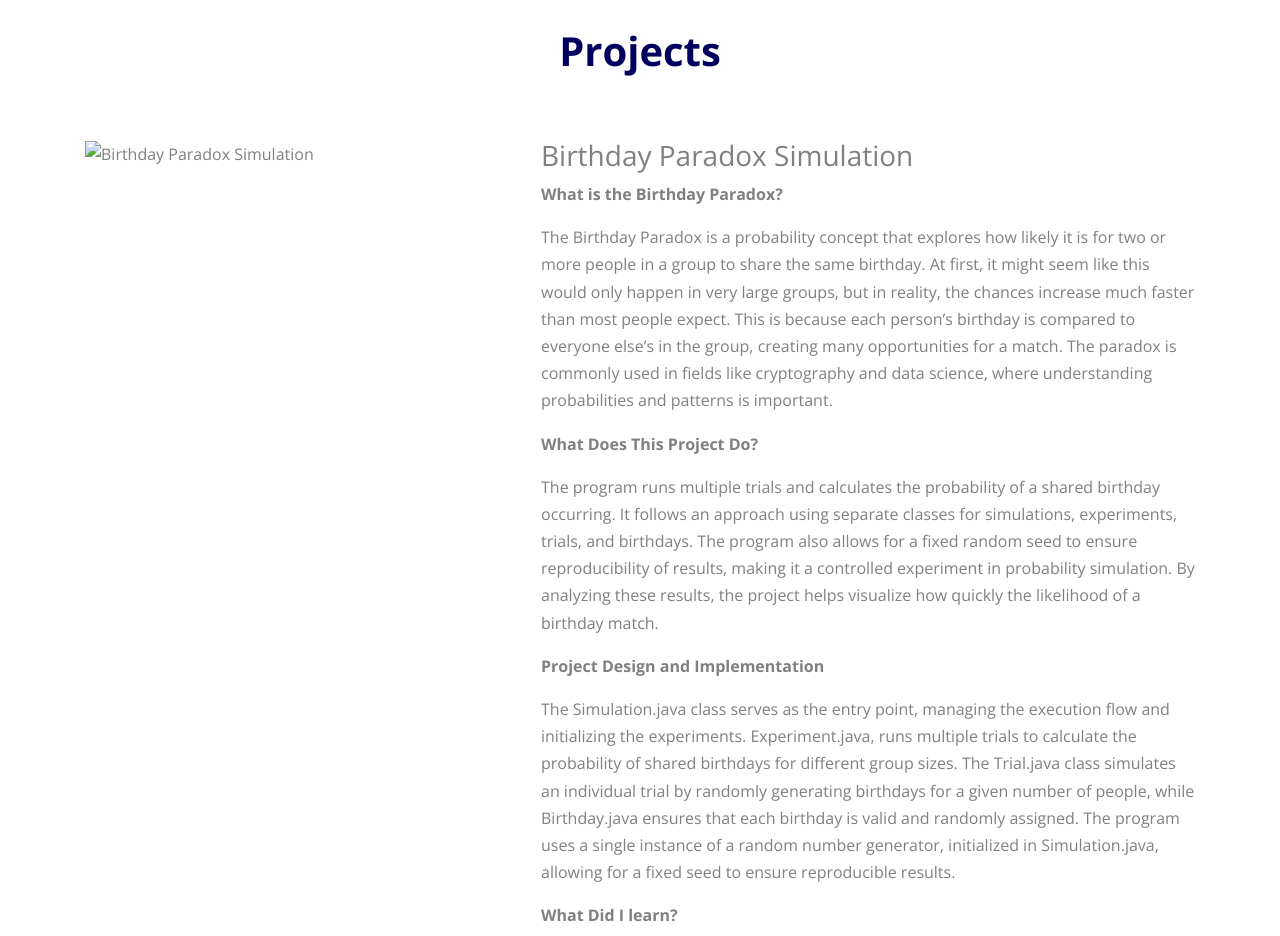
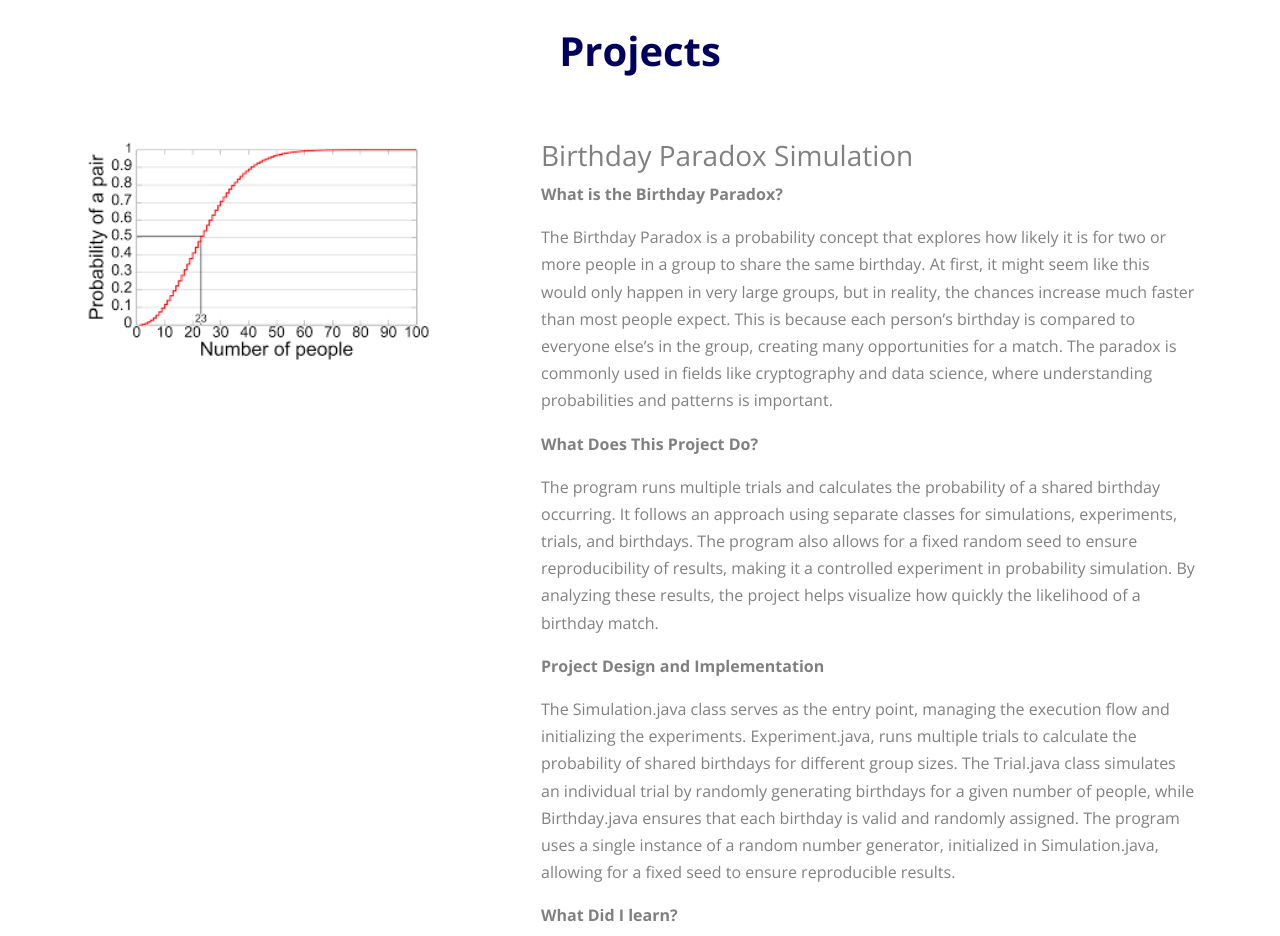
Before and after one commit to phariri/phariri.github.io, a plain HTML site: page index.html in a window 1280 px wide. Shown: the part 1240-2176 px from the top of the page. Drawn offline with nearby package versions, Linux system fonts and the light colour scheme; a script that the page names is missing; files whose address does not match are found by name.

Commit message:
feat: add image for project 1

```diff
--- a/index.html
+++ b/index.html
@@ -138,7 +138,8 @@
         <div class="row">
           <div class="col-lg-6 mb-5" data-aos="fade-up" data-aos-delay="">
 
-            <img src="" alt="Birthday Paradox Simulation" class="img-fluid">
+            <img src="images/birthday-paradox.png" alt="Birthday Paradox Visualization" class="img-fluid" width="500">
+
 
           </div>
           <div class="col-lg-5 ml-auto" data-aos="fade-up" data-aos-delay="100">
```
Also changed, not shown: images/birthday-paradox.png (added).
